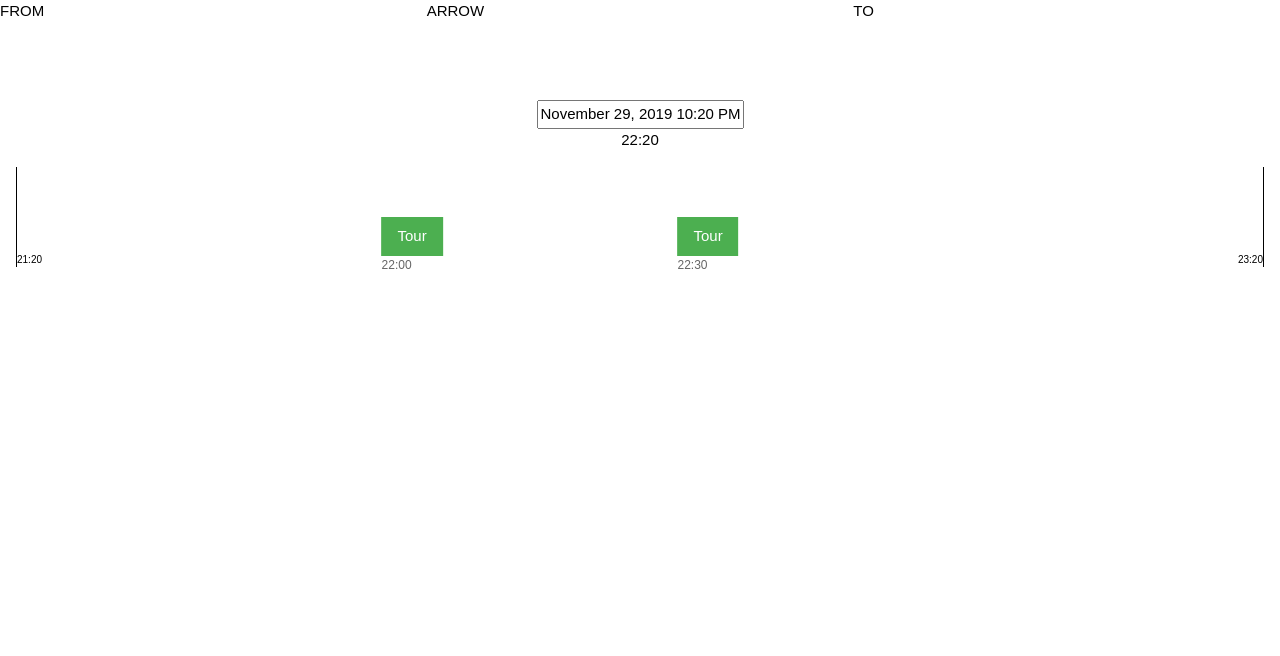
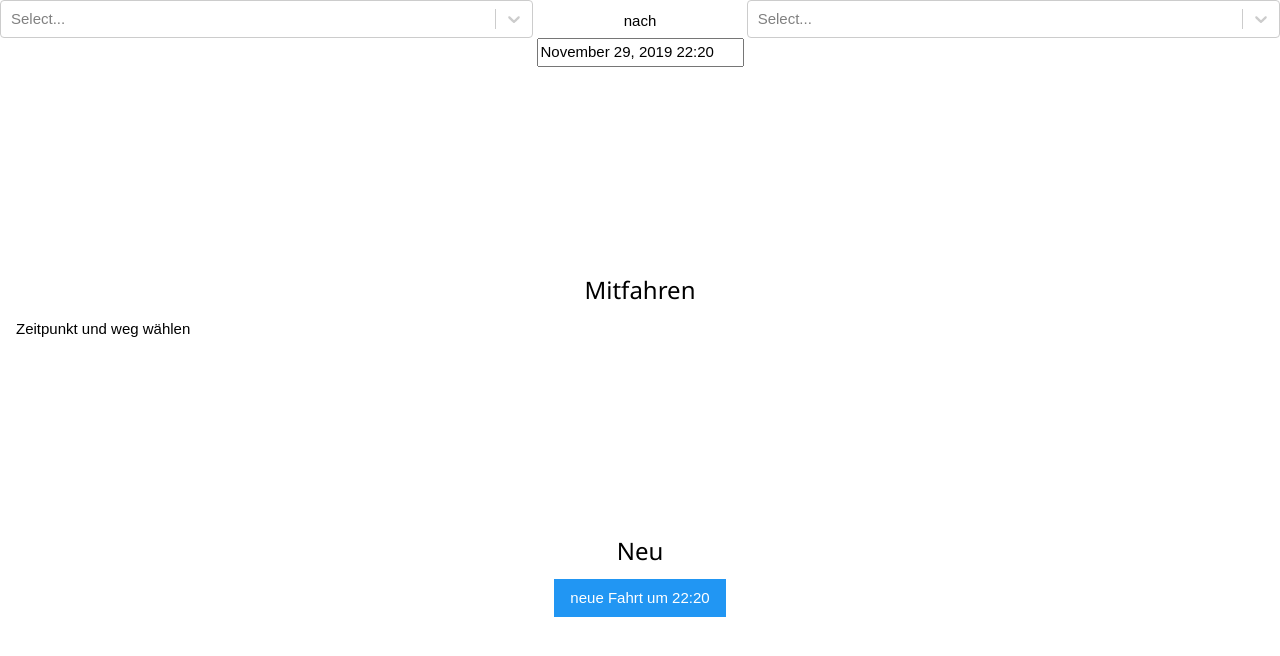
Before and after one commit to BeneLuWi/trier-city-hack-19, a React (Create React App) app in the folder src/main/react/tch19-front/: page / in a window 1280 px wide. Shown: the top 656 px of the page. Built offline with nearby package versions, Linux system fonts and the light colour scheme.

Commit message:
Connect api

```diff
--- a/src/main/react/tch19-front/package.json
+++ b/src/main/react/tch19-front/package.json
@@ -9,7 +9,8 @@
     "react-scripts": "^3.2.0",
     "classnames": "^2.2.6",
     "react-datepicker": "^2.10.1",
-    "moment": "^2.24.0"
+    "moment": "^2.24.0",
+    "react-select": "^3.0.8"
   },
   "devDependencies": {},
   "scripts": {
--- a/src/main/react/tch19-front/src/assets/animations.css
+++ b/src/main/react/tch19-front/src/assets/animations.css
@@ -0,0 +1,16 @@
+
+.animate-top {
+    position: relative;
+    animation: animatedtop 0.5s ease-in-out;
+}
+
+@keyframes animatedtop {
+    from {
+        top: -20px;
+        opacity: 0
+    }
+    to {
+        top: 0;
+        opacity: 1
+    }
+}
--- a/src/main/react/tch19-front/src/assets/index.css
+++ b/src/main/react/tch19-front/src/assets/index.css
@@ -13,3 +13,7 @@ body {
 .button {
   cursor: pointer;
 }
+
+.timelineButton {
+
+}
--- /dev/null
+++ b/src/main/react/tch19-front/src/components/user/Book.js
@@ -0,0 +1,53 @@
+import React, {useState, useEffect} from 'react'
+import moment from "moment";
+
+
+const Book = ({close, tour}) => {
+
+    /*************
+     *
+     *  HOOKS
+     *
+     *************/
+
+
+    /*************
+     *
+     *  FUNCTIONS
+     *
+     *************/
+
+
+    /*************
+     *
+     *  RENDERING
+     *
+     *************/
+
+
+    return (
+        <div className="w3-modal" style={{display: "block"}}>
+            <div className="w3-modal-content animate-top" style={{width: "60%"}}>
+                <div className="w3-container">
+                    <span onClick={close} className="w3-button w3-display-topright">&times;</span>
+                    <p>Fahrt {tour && "um " + moment(tour.starttime).format("HH:mm")} Buchen?</p>
+                    <p>
+                        <button
+                            className={"w3-btn w3-green"}
+                            >
+                            Ja
+                        </button>
+                        <button
+                            className={"w3-margin-left w3-btn w3-red"}
+                            onClick={close}>
+                            Nein, abbrechen
+                        </button>
+                    </p>
+                </div>
+            </div>
+        </div>
+    )
+
+};
+
+export default Book
--- a/src/main/react/tch19-front/src/components/user/DestinationPicker.js
+++ b/src/main/react/tch19-front/src/components/user/DestinationPicker.js
@@ -1,6 +1,15 @@
 import React, {useState, useEffect} from 'react'
+import Select from 'react-select'
 
-const DestinationPicker = ({}) => {
+const options = [
+    { value: 'Gerolstein', label: 'Gerolstein' },
+    { value: 'Kopp', label: 'Kopp' },
+    { value: 'Birresborn', label: 'Birresborn' },
+    { value: 'Mürlenbach', label: 'Mürlenbach' },
+    { value: 'Salm', label: 'Salm' }
+];
+
+const DestinationPicker = ({setStart, start, destination, setDestination}) => {
 
     /*************
      *
@@ -24,15 +33,23 @@ const DestinationPicker = ({}) => {
 
 
     return (
-        <div className="w3-row" style={{height: 100}}>
-            <div className="w3-col s4">
-                <div >FROM</div>
+        <div className="w3-row">
+            <div className="w3-col s5">
+                <Select
+                    value={start}
+                    onChange={setStart}
+                    options={options}
+                />
             </div>
-            <div className="w3-col s4 ">
-                <div>ARROW</div>
+            <div className="w3-col s2 w3-center" style={{paddingTop: 10}}>
+                <div>nach</div>
             </div>
-            <div className="w3-col s4 ">
-                <div >TO</div>
+            <div className="w3-col s5 ">
+                <Select
+                    value={destination}
+                    onChange={setDestination}
+                    options={options}
+                />
             </div>
         </div>
     )
--- a/src/main/react/tch19-front/src/components/user/User.js
+++ b/src/main/react/tch19-front/src/components/user/User.js
@@ -3,6 +3,10 @@ import cl from "classnames";
 import DatePicker from "react-datepicker";
 import DestinationPicker from "./DestinationPicker";
 import moment from "moment"
+import Book from "./Book";
+import axios from "axios";
+
+
 const User = ({}) => {
 
     /*************
@@ -22,20 +26,43 @@ const User = ({}) => {
         }
     ];
 
+    const [showBook, setShowBook] = useState(false);
+    const [tour, setTour] = useState(null);
+
+    const [showNew, setShowNew] = useState(false);
     const [startDate, setStartDate] = useState(new Date());
-    const [tours, setTours] = useState(exampleTours);
+    const [tours, setTours] = useState([]);
+
+    const [start, setStart] = useState(null);
+    const [destination, setDestination] = useState(null);
+
+
     /*************
      *
      *  FUNCTIONS
      *
      *************/
 
+    const find = (starttime) => {
+          const data = {
+              start: start.value,
+              destination: destination.value,
+              starttime: moment(starttime).valueOf()
+          };
+
+          axios.get("/api/user/find", data)
+              .then(res => setTours(res.data))
+              .catch(err => console.log(err))
+    };
+
+    const loadTours = (date) => {
+        setStartDate(date);
+        find(date);
+    };
 
     const getDistanceRight = (time) => {
         const minutes = rightMoment.diff(moment(time), "minutes");
-
-        return `${(minutes/120) * 100}%`;
-
+        return `${(minutes/120) * 100 -5}%`;
     };
 
     /*************
@@ -47,8 +74,6 @@ const User = ({}) => {
     const timelineStyle = {
         width: "100%",
         height: "100px",
-        borderLeft: "1px solid black",
-        borderRight: "1px solid black",
     };
 
     const leftTime = moment(startDate).subtract(1, "hours").format("HH:mm");
@@ -57,42 +82,76 @@ const User = ({}) => {
     const leftMoment = moment(startDate).subtract(1, "hours");
     const rightMoment = moment(startDate).add(1, "hours");
 
+    const startTime = moment(startDate).format("HH:mm");
+
     return (
-        <div>
-            <DestinationPicker/>
+        <div style={{height:"99vh"}}>
+            <div style={{height:"33%"}}>
+                <DestinationPicker
+                    start={start}
+                    destination={destination}
+                    setDestination={setDestination}
+                    setStart={setStart}
+
+                />
                 <div className={"w3-center"}>
                     <DatePicker
                         selected={startDate}
-                    onChange={date => setStartDate(date)}
+                        onChange={date => loadTours(date)}
                         showTimeSelect
                         timeFormat="HH:mm"
                         timeIntervals={5}
                         timeCaption="Startzeit"
-                    dateFormat="MMMM d, yyyy h:mm aa"
+                        dateFormat="MMMM d, yyyy HH:mm"
                         todayButton="Heute"
                     />
                 </div>
-            <div className={"w3-center"}>
-                {moment(startDate).format("HH:mm")}
             </div>
 
-            <div className={"w3-container w3-margin-top"}>
+            <div style={{height:"33%"}}>
+                <div className={"w3-container"}>
+                    <div className={"w3-center"}>
+                        <h3>Mitfahren</h3>
+                    </div>
+                    {tours.length ?
                         <div style={timelineStyle} className={"w3-display-container"}>
-                    <div className={"w3-display-middle"} style={{width: "95%"}}>
+                            <div className={"w3-display-middle"} style={{width: "90%"}}>
+                                <hr style={{backgroundColor: "black", height: 1}}/>
                                 {tours.map(tour =>
-                            <div className={"button"} style={{right: getDistanceRight(tour.starttime), position: "absolute"}}>
-                                <div className={"w3-green w3-padding"}>
-                                    Tour
+                                    <div
+                                        className={"button timelineButton"} style={{right: getDistanceRight(tour.starttime), position: "absolute", bottom: 0}}
+                                        onClick={() => {
+                                            setTour(tour);
+                                            setShowBook(true);
+                                        }}>
+                                        <div className={"w3-green w3-card"} style={{padding: 4}}>
+                                            Fahrt
                                         </div>
                                         <div className={"w3-opacity w3-small"}>{moment(tour.starttime).format("HH:mm")}</div>
                                     </div>
                                 )}
                             </div>
-
                             <div className={"w3-display-bottomleft w3-tiny"}>{leftTime}</div>
+                            <div className={"w3-display-bottommiddle"}>{startTime}</div>
                             <div className={"w3-display-bottomright w3-tiny"}>{rightTime}</div>
                         </div>
+                        : <div>Zeitpunkt und weg wählen</div>
+                    }
                 </div>
+            </div>
+
+            <div style={{height:"33%"}}>
+                <div className={"w3-center"}>
+                    <h3>Neu</h3>
+                    <div className={"w3-btn w3-blue"}>neue Fahrt um {startTime}</div>
+                </div>
+            </div>
+            {showBook &&
+                <Book
+                    tour={tour}
+                    close={() => setShowBook(false)}
+                />
+            }
         </div>
     )
 
```
Also changed, not shown: src/main/react/tch19-front/src/components/user/New.js (added, +32 -0 lines), src/main/react/tch19-front/src/assets/w3.css. Lines whose indentation alone changed are shown as unchanged.
